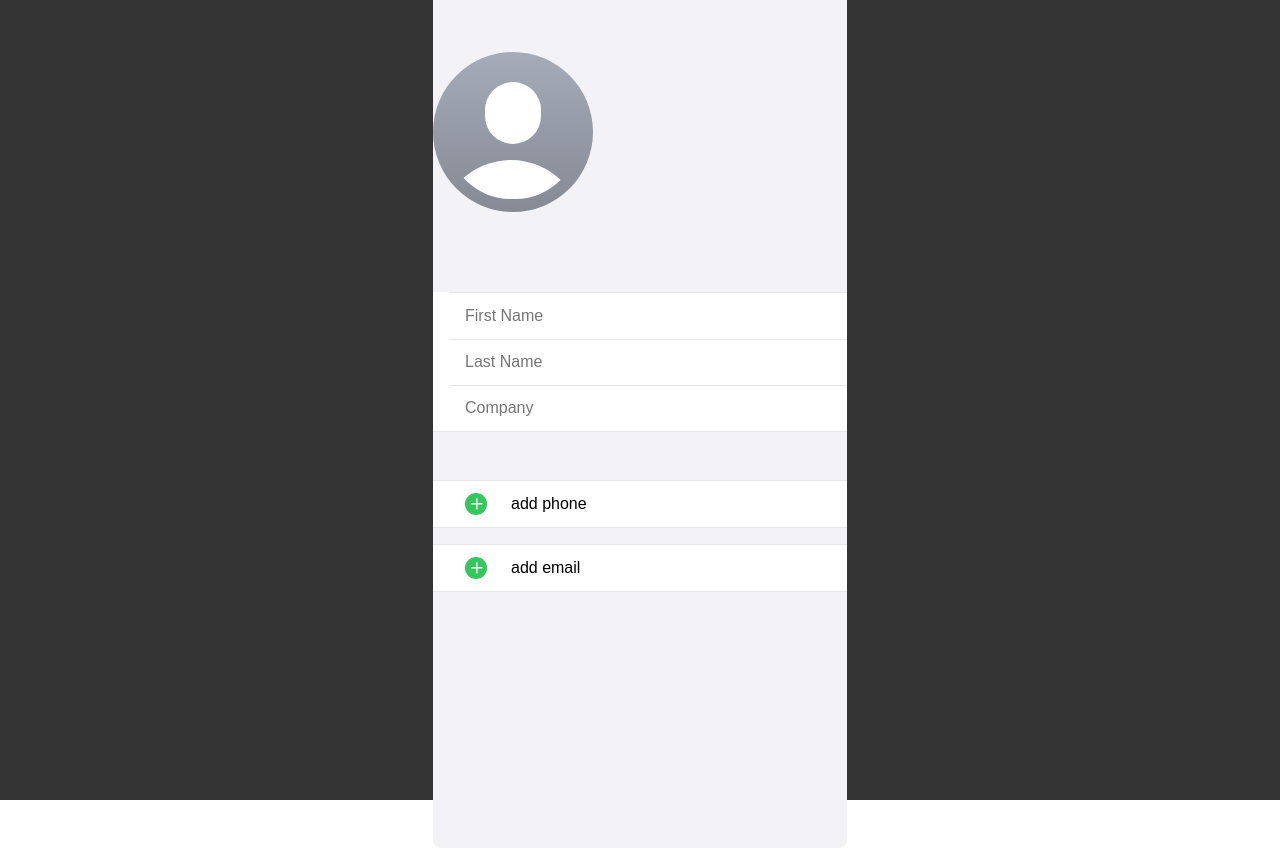
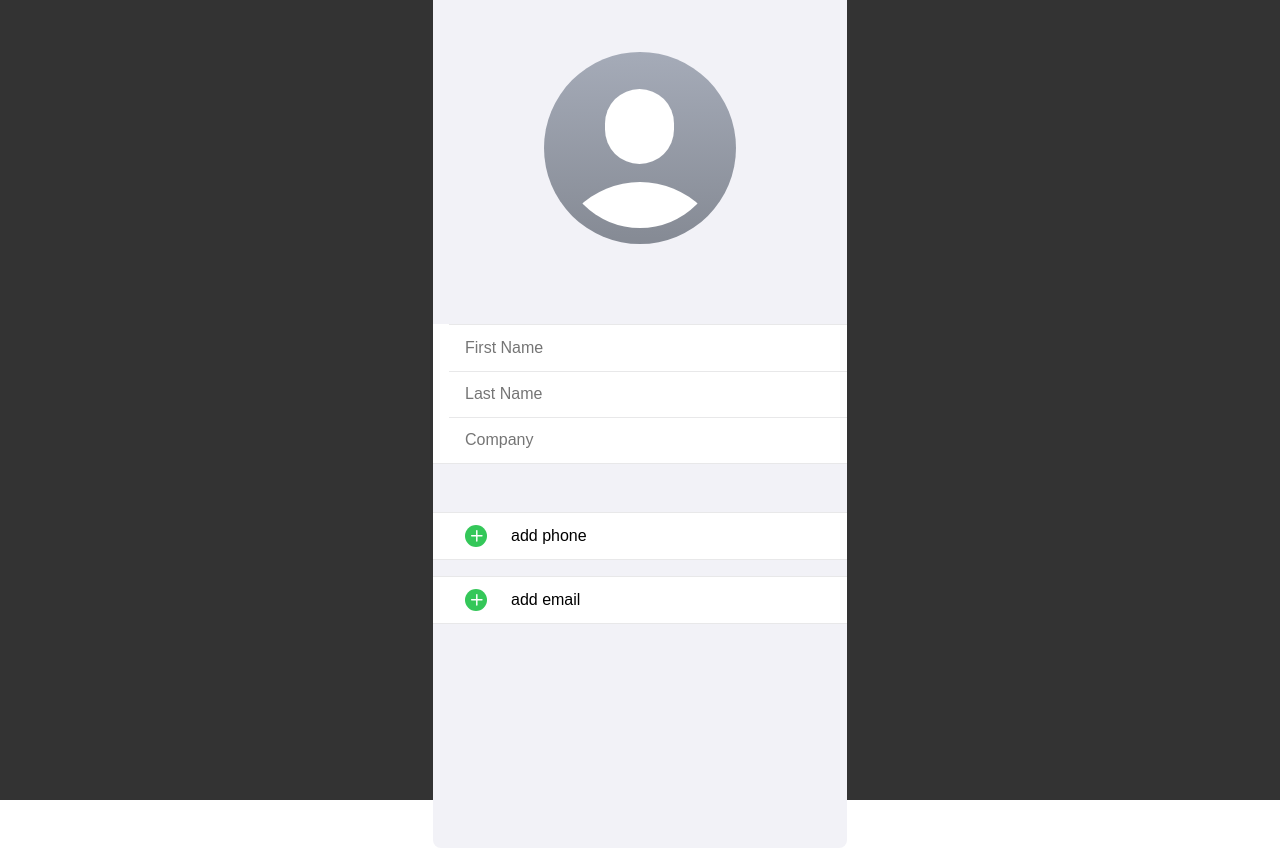
Before and after one commit to dararod/ios-contacts-clone, a React (Create React App) app: page /new in a window 1280 px wide. Built offline with nearby package versions, Linux system fonts and the light colour scheme.

Commit message:
add: adjust create contact avatar

```diff
--- a/src/components/CreateContact/CreateContact.css
+++ b/src/components/CreateContact/CreateContact.css
@@ -84,41 +84,48 @@
 }
 
 .avatar {
+  align-items: center;
   background-image: linear-gradient(#a5abb8, #858a94);
-  border-radius: 5rem;
-  height: 10rem;
-  width: 10rem;
+  border-radius: 6rem;
+  display: flex;
+  height: 12rem;
+  justify-content: center;
   margin: 0;
-  display: flex;
-  align-items: center;
-  justify-content: center;
   margin-bottom: 5rem;
+  width: 12rem;
 }
 
 #avatar2 {
   background-color: transparent;
-  border-radius: 4rem;
-  height: 8.3rem;
+  border-radius: 5rem;
+  height: 10rem;
   overflow: hidden;
-  width: 8.3rem;
+  width: 10rem;
 }
 
 #avatar1 {
   background-color: #fff;
-  border-radius: 2rem;
-  margin-bottom: 1rem;
-  margin-top: 1rem;
-  height: 3.9rem;
-  width: 3.5rem;
+  border-radius: 3rem;
+  margin-bottom: .2rem;
+  margin-top: 1.3rem;
+  height: 4.7rem;
+  left: 2.8rem;
   position: relative;
-  left: 2.4rem;
+  width: 4.3rem;
 }
 
 #avatar-body {
   background-color: #fff;
-  height: 10rem;
-  width: 9rem;
-  border-radius: 5rem;
+  border-radius: 5.5rem;
+  height: 11rem;
   position: relative;
-  right: 0.5rem;
+  right: .5rem;
+  top: .9rem;
+  width: 11rem;
 }
+
+#avatar-box {
+  display: flex;
+  align-items: center;
+  justify-content: center;
+}
--- a/src/components/CreateContact/index.jsx
+++ b/src/components/CreateContact/index.jsx
@@ -16,11 +16,13 @@ export default function CreateContact() {
         <h3>New Contact</h3>
         <button className="done-button">Done</button>
       </nav>
+      <div id='avatar-box'>
       <div className="avatar">
         <div id="avatar2">
           <div id="avatar1"></div>
           <div id="avatar-body"></div>
         </div>
+      </div>
       </div>
       <div className="contact-input">
         <input placeholder="First Name"></input>
```
